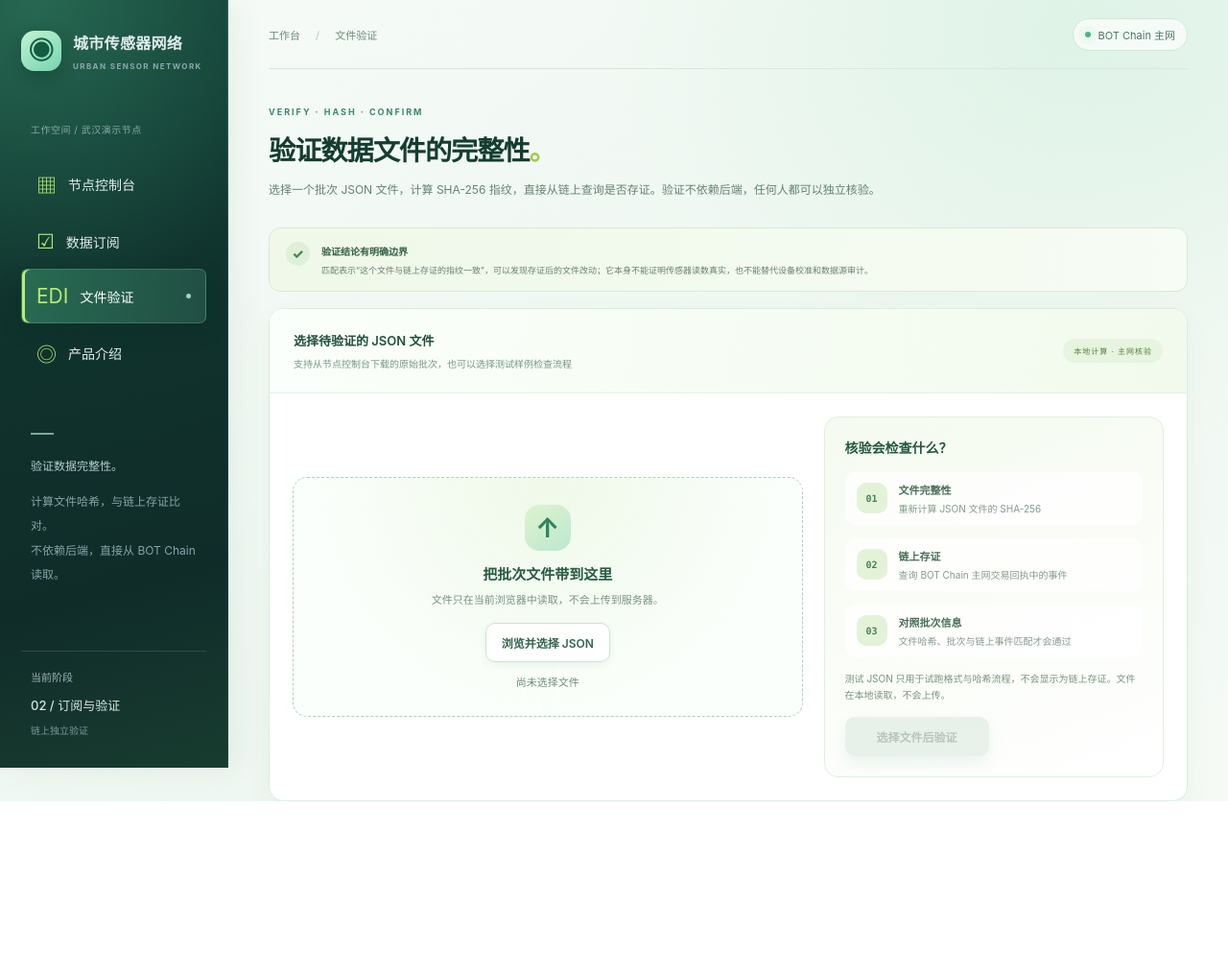
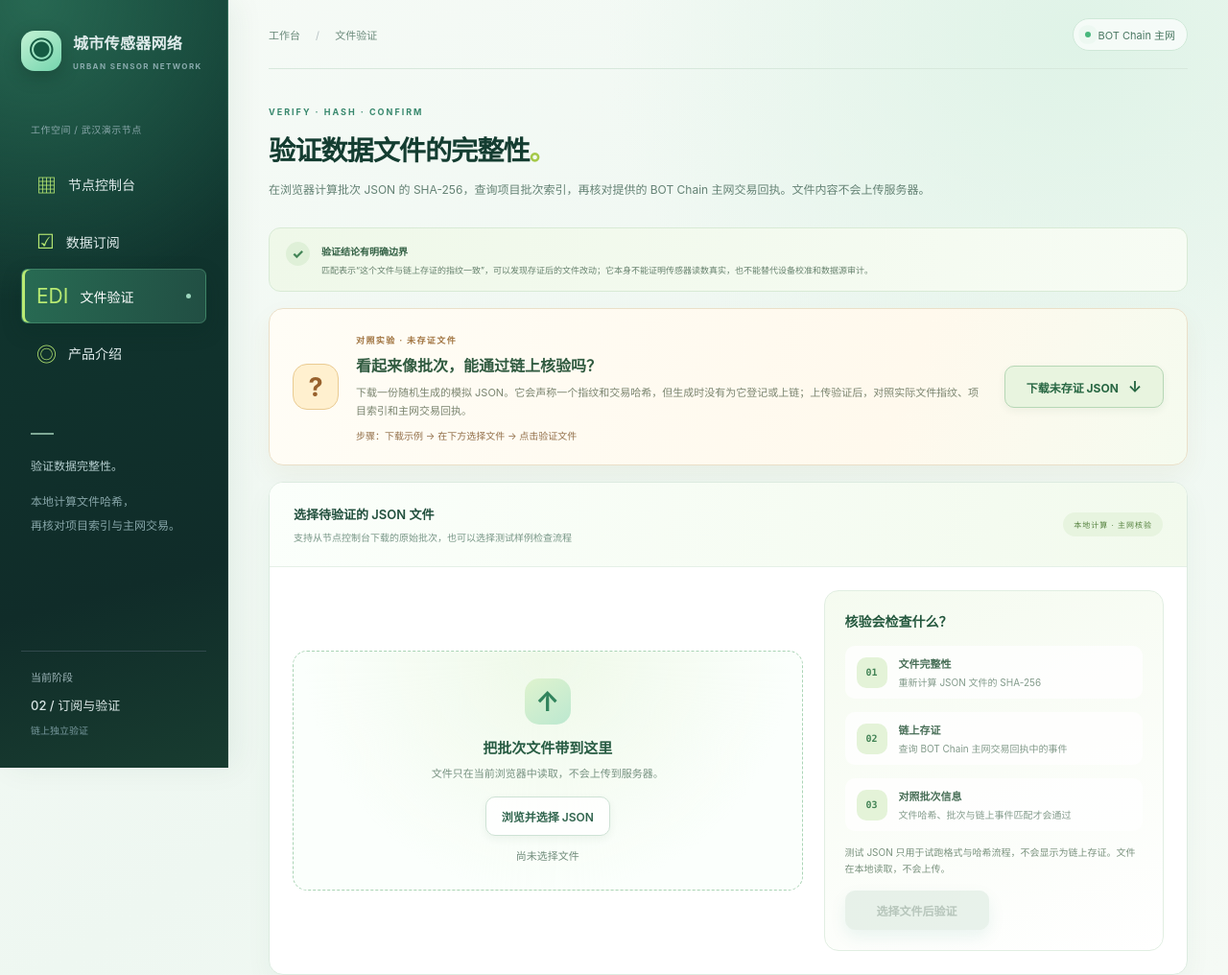
Before and after one commit to WsyZpc/city-sensor-network-demo, a FastAPI app: page /verify in a window 1280 px wide. Shown: the whole page at 96% size. Before the commit the page ends 835 px from the top, so only its background shows below. Run offline with FastAPI, Linux system fonts and the light colour scheme.

Commit message:
Add unanchored file verification demo

```diff
--- a/vercel-demo/templates/static/style.css
+++ b/vercel-demo/templates/static/style.css
@@ -202,3 +202,17 @@ main{position:relative;isolation:isolate}
 @media(max-width:800px){.sidebar{display:flex;flex-direction:row;flex-wrap:wrap;gap:6px 7px}.sidebar .brand{flex:0 0 100%;margin-bottom:7px}.sidebar .nav-current,.sidebar .nav-item{display:inline-flex;flex:0 0 auto;padding:8px 10px;border-radius:8px;font-size:11px}.sidebar .nav-current>span:first-child,.sidebar .nav-item>span:first-child{font-size:14px}.sidebar .nav-dot{display:none}.about-hero{margin-top:17px}.about-intro{grid-template-columns:1fr;gap:13px;padding-top:39px}.about-values{grid-template-columns:1fr;margin-bottom:45px}.about-values article{min-height:0}.about-value-icon{margin-bottom:9px}.about-section-head{align-items:start;flex-direction:column;gap:6px}.about-section-head>p{text-align:left}.about-flow{margin-bottom:45px}}
 @media(max-width:520px){.about-hero{min-height:0;border-radius:17px}.about-hero-copy{padding:32px 22px 43px}.about-overline{font-size:8px;letter-spacing:1.1px}.about-hero h1{margin-top:22px;font-size:38px;letter-spacing:-1.7px}.about-hero-copy>p{font-size:12px}.about-hero-art{right:-54%;width:125%;opacity:.29}.about-hero-actions{gap:8px}.about-hero-actions a{width:100%}.about-hero-meta{gap:8px}.about-hero-index{display:none}.about-intro h2{font-size:23px}.about-intro p{font-size:12px}.about-flow-grid{gap:8px}.about-flow-grid>div{min-height:133px;padding:13px}.about-flow-grid strong{font-size:12px}.about-flow-grid p{font-size:9px}.about-flow-grid>div:after{display:none}.about-boundary{gap:11px;padding:19px}}
 @media(prefers-reduced-motion:reduce){.about-data-path{animation:none}}
+
+/* An unanchored sample makes the difference between a computed hash and chain proof visible. */
+.verify-page .fraud-demo{display:grid;grid-template-columns:48px minmax(0,1fr) auto;gap:18px;align-items:center;margin:0 0 17px;padding:22px 24px;border-color:#eadfc8;background:linear-gradient(110deg,#fffdf6,#fff9ed 68%,#f5fbef);box-shadow:0 11px 26px #8d693410}
+.fraud-demo-mark{display:grid;place-items:center;width:48px;height:48px;border:1px solid #eacb92;border-radius:15px;background:#fff0cf;color:#98612c;font-size:27px;font-weight:750}
+.fraud-demo-eyebrow{color:#a27643;font-size:9px;font-weight:750;letter-spacing:1.4px}
+.fraud-demo-copy h2{margin:7px 0 0;color:#315b40;font-size:16px}
+.fraud-demo-copy p{max-width:750px;margin:8px 0;color:#7b8570;font-size:11px;line-height:1.75}
+.fraud-demo-status{display:block;color:#926f49;font-size:10px;line-height:1.6}
+.verify-page .fraud-demo-button{display:inline-flex;justify-content:center;align-items:center;gap:10px;min-width:166px;min-height:42px;border-color:#b6d7b5;background:#e8f4df;color:#286743;font-weight:700}
+.verify-page .fraud-demo-button:hover{border-color:#89bd93;background:#d9efcf;transform:translateY(-2px)}
+.fraud-demo-button span{font-size:16px}
+.verify-grid .hash{overflow-wrap:anywhere}.verify-grid .claim-mismatch{color:#a35b31}
+@media(max-width:900px){.verify-page .fraud-demo{grid-template-columns:42px minmax(0,1fr)}.fraud-demo-mark{width:42px;height:42px}.verify-page .fraud-demo-button{grid-column:2;justify-self:start}}
+@media(max-width:520px){.verify-page .fraud-demo{grid-template-columns:1fr;gap:10px;padding:17px}.verify-page .fraud-demo-button{grid-column:1;width:100%}.fraud-demo-copy h2{font-size:15px}}
--- a/vercel-demo/templates/static/verify.js
+++ b/vercel-demo/templates/static/verify.js
@@ -8,11 +8,15 @@ const ui = {
     fileName: document.getElementById('file-name'),
     fileSize: document.getElementById('file-size'),
     localHash: document.getElementById('local-hash'),
+    claimedHash: document.getElementById('claimed-hash'),
+    registryStatus: document.getElementById('registry-status'),
     chainStatus: document.getElementById('chain-status'),
     anchorTx: document.getElementById('anchor-tx'),
     blockTime: document.getElementById('block-time'),
     blockNumber: document.getElementById('block-number'),
     verifyStatus: document.getElementById('verify-status'),
+    fraudDownload: document.getElementById('download-fraud-sample'),
+    fraudStatus: document.getElementById('fraud-demo-status'),
 };
 
 let chainConfig = null;
@@ -49,6 +53,41 @@ async function sha256Hex(buffer) {
     return Array.from(new Uint8Array(digest), b => b.toString(16).padStart(2, '0')).join('');
 }
 
+function randomHex(byteCount) {
+    const bytes = crypto.getRandomValues(new Uint8Array(byteCount));
+    return '0x' + Array.from(bytes, byte => byte.toString(16).padStart(2, '0')).join('');
+}
+
+function downloadFraudSample() {
+    const now = new Date().toISOString();
+    const id = randomHex(8).slice(2);
+    const fileName = `unverified-sensor-demo-${id}.json`;
+    const payload = {
+        demo_notice: '演示用未存证文件；以下读数、指纹与交易哈希均为模拟内容。',
+        batch_seq: Number.parseInt(id.slice(0, 8), 16),
+        node_id: `unverified-demo-${id}`,
+        created_at: now,
+        claimed_sha256: randomHex(32),
+        claimed_anchor_tx: randomHex(32),
+        readings: [{ sequence: 1, recorded_at: now, pm25_ug_m3: 28.4, noise_db: 55.2, source: 'simulated-unverified' }],
+    };
+    const blob = new Blob([JSON.stringify(payload, null, 2) + '\n'], { type: 'application/json' });
+    const url = URL.createObjectURL(blob);
+    const link = document.createElement('a');
+    link.href = url;
+    link.download = fileName;
+    document.body.appendChild(link);
+    link.click();
+    link.remove();
+    setTimeout(() => URL.revokeObjectURL(url), 1000);
+    ui.fraudStatus.textContent = `已下载 ${fileName}。请在下方选择它，然后点击“验证文件”。`;
+}
+
+function showVerificationFailure(message) {
+    ui.verifyStatus.textContent = `未通过链上存证验证：${message}`;
+    ui.verifyStatus.className = 'verify-bad';
+}
+
 async function verifyFile() {
     const file = ui.fileInput.files[0];
     if (!file) {
@@ -74,6 +113,13 @@ async function verifyFile() {
         ui.fileName.textContent = file.name;
         ui.fileSize.textContent = `${file.size} 字节`;
         ui.localHash.textContent = dataHashBytes32;
+        const claimedHash = typeof payload.claimed_sha256 === 'string' ? payload.claimed_sha256 : '';
+        ui.claimedHash.textContent = claimedHash
+            ? `${claimedHash}（${claimedHash.toLowerCase() === dataHashBytes32.toLowerCase() ? '一致' : '与实算指纹不一致'}）`
+            : '—';
+        ui.claimedHash.className = claimedHash && claimedHash.toLowerCase() !== dataHashBytes32.toLowerCase()
+            ? 'hash claim-mismatch' : 'hash';
+        ui.registryStatus.textContent = '查询中…';
         ui.chainStatus.textContent = '查询链上事件…';
         ui.anchorTx.textContent = '—';
         ui.blockTime.textContent = '—';
@@ -82,35 +128,41 @@ async function verifyFile() {
         ui.verifyStatus.className = '';
         ui.verifyResult.hidden = false;
 
-        const metadataResponse = await fetch(`/api/hash/${hash}`, { cache: 'no-store' });
+        const metadataResponse = await fetch(`/api/hash/${hash}`, { cache: 'no-store', signal: AbortSignal.timeout(8000) });
+        if (!metadataResponse.ok && metadataResponse.status !== 404) {
+            throw new Error(`项目指纹索引暂不可用（${metadataResponse.status}），无法得出未登记结论。`);
+        }
+        const registeredBatch = metadataResponse.ok ? await metadataResponse.json() : null;
+        ui.registryStatus.textContent = registeredBatch ? '✓ 找到对应批次' : '未找到此文件指纹';
         const localAnchor = savedAnchor(hash);
-        if (!metadataResponse.ok && !localAnchor) {
-            ui.chainStatus.textContent = '当前实例没有这份文件的链上记录';
-            ui.verifyStatus.textContent = '✓ 文件格式和 SHA-256 完整性验证通过；暂未找到链上存证';
-            ui.verifyStatus.className = 'verify-ok';
-            return;
-        }
-        const batch = metadataResponse.ok ? await metadataResponse.json() : {
+        const batch = registeredBatch || (localAnchor ? {
             sha256_hex: hash,
             file_name: localAnchor.file_name,
             anchor_tx: localAnchor.anchor_tx,
             anchor_verified: true,
-        };
-        if (localAnchor?.anchor_verified && !batch.anchor_verified) {
+        } : null);
+        if (localAnchor?.anchor_verified && batch && !batch.anchor_verified) {
             batch.anchor_tx = localAnchor.anchor_tx;
             batch.file_name = localAnchor.file_name;
             batch.anchor_verified = true;
         }
-        if (!batch.anchor_verified || !batch.anchor_tx) {
-            ui.chainStatus.textContent = '文件指纹已登记，等待链上存证';
-            ui.verifyStatus.textContent = '✓ 文件格式和 SHA-256 完整性验证通过；尚无已核实链上交易';
-            ui.verifyStatus.className = 'verify-ok';
+        const claimedTx = typeof payload.claimed_anchor_tx === 'string' && /^0x[0-9a-fA-F]{64}$/.test(payload.claimed_anchor_tx)
+            ? payload.claimed_anchor_tx : '';
+        const txHash = batch?.anchor_tx || claimedTx;
+        if (!txHash) {
+            ui.chainStatus.textContent = '没有可核验的交易哈希';
+            showVerificationFailure(registeredBatch ? '批次已登记，但尚未提供存证交易。' : '项目索引未登记，也没有交易线索。');
             return;
         }
         await init();
-
-        const receipt = await provider.getTransactionReceipt(batch.anchor_tx.startsWith('0x') ? batch.anchor_tx : `0x${batch.anchor_tx}`);
-        if (!receipt || receipt.status !== 1) throw new Error('存证交易暂时无法读取或未成功确认。');
+        ui.anchorTx.textContent = txHash;
+        const receipt = await provider.getTransactionReceipt(txHash.startsWith('0x') ? txHash : `0x${txHash}`);
+        if (!receipt) {
+            ui.chainStatus.textContent = batch ? '登记的交易暂时查无回执' : '文件声称的交易在主网上查无回执';
+            showVerificationFailure('找不到可核验的主网存证交易。');
+            return;
+        }
+        if (receipt.status !== 1) throw new Error('存证交易未成功确认。');
         const contract = new ethers.Contract(chainConfig.contract_address, chainAbi, provider);
         const event = receipt.logs
             .filter(log => log.address.toLowerCase() === chainConfig.contract_address.toLowerCase())
@@ -119,7 +171,7 @@ async function verifyFile() {
                 && parsed.name === 'DataRecorded'
                 && parsed.args.streamId.toNumber() === Number(chainConfig.stream_id)
                 && parsed.args.dataHash.toLowerCase() === dataHashBytes32.toLowerCase()
-                && parsed.args.cid === batch.file_name);
+                && parsed.args.cid === (batch?.file_name || file.name));
 
         if (!event) {
             throw new Error('交易回执里没有与文件哈希、数据流和批次文件名都匹配的存证事件。');
@@ -130,12 +182,15 @@ async function verifyFile() {
         if (!block) throw new Error('区块时间暂不可读取。');
         ui.blockTime.textContent = new Date(block.timestamp * 1000).toLocaleString('zh-CN', { hour12: false });
         ui.blockNumber.textContent = receipt.blockNumber;
-        ui.verifyStatus.textContent = '✓ 验证通过：文件 SHA-256 与交易回执中的链上存证一致';
-        ui.verifyStatus.className = 'verify-ok';
+        if (claimedHash && claimedHash.toLowerCase() !== dataHashBytes32.toLowerCase()) {
+            showVerificationFailure('文件自称的指纹与实际 SHA-256 不一致。');
+        } else {
+            ui.verifyStatus.textContent = '✓ 验证通过：文件 SHA-256 与交易回执中的链上存证一致';
+            ui.verifyStatus.className = 'verify-ok';
+        }
     } catch (error) {
         ui.chainStatus.textContent = '查询失败';
-        ui.verifyStatus.textContent = `验证失败: ${error.message || error}`;
-        ui.verifyStatus.className = 'verify-bad';
+        showVerificationFailure(error.message || String(error));
     } finally {
         ui.verify.disabled = false;
         ui.verify.textContent = '验证文件';
@@ -143,6 +198,7 @@ async function verifyFile() {
 }
 
 ui.verify.addEventListener('click', verifyFile);
+ui.fraudDownload.addEventListener('click', downloadFraudSample);
 ui.fileInput.addEventListener('change', () => {
     const file = ui.fileInput.files[0];
     ui.selectedFile.textContent = file ? `${file.name} · ${(file.size / 1024).toFixed(1)} KB` : '尚未选择文件';
--- a/vercel-demo/templates/verify.html
+++ b/vercel-demo/templates/verify.html
@@ -4,7 +4,7 @@
   <meta charset="utf-8">
   <meta name="viewport" content="width=device-width,initial-scale=1">
   <title>文件验证 · 城市传感器网络</title>
-  <link rel="stylesheet" href="/static/style.css?v=20261012-5">
+  <link rel="stylesheet" href="/static/style.css?v=20261012-7">
 </head>
 <body class="verify-page">
   <aside class="sidebar">
@@ -14,15 +14,20 @@
     <a href="/subscribe" class="nav-item"><span>☑</span> 数据订阅</a>
     <a href="/verify" class="nav-current"><span> EDI</span> 文件验证 <span class="nav-dot"></span></a>
     <a href="/about" class="nav-item"><span>◎</span> 产品介绍</a>
-    <div class="sidebar-note"><span class="note-line"></span><strong>验证数据完整性。</strong><p>计算文件哈希，与链上存证比对。<br>不依赖后端，直接从 BOT Chain 读取。</p></div>
+    <div class="sidebar-note"><span class="note-line"></span><strong>验证数据完整性。</strong><p>本地计算文件哈希，<br>再核对项目索引与主网交易。</p></div>
     <div class="stage"><span>当前阶段</span><strong>02 / 订阅与验证</strong><p>链上独立验证</p></div>
   </aside>
   <main>
     <div class="topbar"><span>工作台 <span class="slash">/</span> 文件验证</span><span class="local-badge"><i></i> BOT Chain 主网</span></div>
     <header class="page-header">
-      <div><div class="eyebrow">VERIFY · HASH · CONFIRM</div><h1>验证数据文件的完整性<span>。</span></h1><p>选择一个批次 JSON 文件，计算 SHA-256 指纹，直接从链上查询是否存证。验证不依赖后端，任何人都可以独立核验。</p></div>
+      <div><div class="eyebrow">VERIFY · HASH · CONFIRM</div><h1>验证数据文件的完整性<span>。</span></h1><p>在浏览器计算批次 JSON 的 SHA-256，查询项目批次索引，再核对提供的 BOT Chain 主网交易回执。文件内容不会上传服务器。</p></div>
     </header>
     <section class="integrity-note"><span class="integrity-icon">✓</span><div><strong>验证结论有明确边界</strong><p>匹配表示“这个文件与链上存证的指纹一致”，可以发现存证后的文件改动；它本身不能证明传感器读数真实，也不能替代设备校准和数据源审计。</p></div></section>
+    <section class="fraud-demo panel" aria-labelledby="fraud-demo-title">
+      <div class="fraud-demo-mark" aria-hidden="true">?</div>
+      <div class="fraud-demo-copy"><span class="fraud-demo-eyebrow">对照实验 · 未存证文件</span><h2 id="fraud-demo-title">看起来像批次，能通过链上核验吗？</h2><p>下载一份随机生成的模拟 JSON。它会声称一个指纹和交易哈希，但生成时没有为它登记或上链；上传验证后，对照实际文件指纹、项目索引和主网交易回执。</p><span id="fraud-demo-status" class="fraud-demo-status" role="status" aria-live="polite">步骤：下载示例 → 在下方选择文件 → 点击验证文件</span></div>
+      <button id="download-fraud-sample" class="button fraud-demo-button" type="button">下载未存证 JSON <span aria-hidden="true">↓</span></button>
+    </section>
     <section class="panel verify-panel">
       <div class="panel-heading"><div><h2>选择待验证的 JSON 文件</h2><p>支持从节点控制台下载的原始批次，也可以选择测试样例检查流程</p></div><span class="tag">本地计算 · 主网核验</span></div>
       <div class="verify-option">
@@ -50,16 +55,18 @@
         <div>文件名: <span id="file-name"></span></div>
         <div>文件大小: <span id="file-size"></span></div>
         <div>文件指纹: <span id="local-hash" class="hash"></span></div>
+        <div>文件声称指纹: <span id="claimed-hash" class="hash"></span></div>
+        <div>项目指纹登记: <span id="registry-status"></span></div>
         <div>链上查询: <span id="chain-status"></span></div>
         <div>交易哈希: <span id="anchor-tx" class="hash"></span></div>
         <div>区块时间: <span id="block-time"></span></div>
         <div>验证状态: <span id="verify-status"></span></div>
         <div>区块号: <span id="block-number"></span></div>
       </div>
-      <p class="verify-note">提示：修改文件中的任意一个数字后重新验证，指纹将不匹配原存证。验证直接读取 BOT Chain 主网上的 DataRecorded 事件，不经过后端。</p>
+      <p class="verify-note">提示：文件能计算 SHA-256 不等于已上链。只有取得交易回执并核对 BOT Chain 主网上的 DataRecorded 事件，才能确认存证匹配；“未登记”只表示本项目索引未找到该文件。</p>
     </section>
   </main>
   <script src="/static/ethers.umd.min.js"></script>
-  <script src="/static/verify.js?v=20261008-1"></script>
+  <script src="/static/verify.js?v=20261012-2"></script>
 </body>
 </html>
```
Also changed, not shown: vercel-demo/tests/test_verify_demo.cjs (added, +119 -0 lines).
